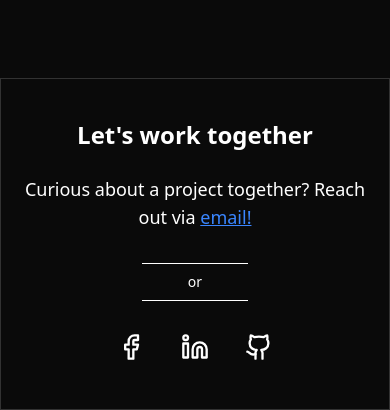
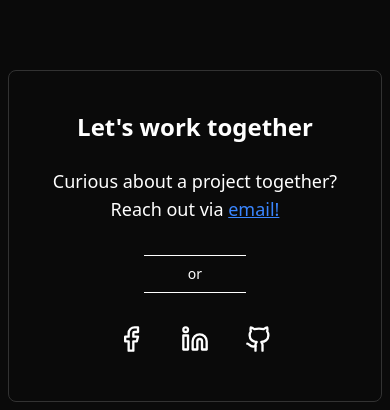
Before and after one commit to sandesh101/portfolio, a React (Vite) app: page / in a window 390 px wide. Shown: the part 4036-4446 px from the top of the page. Built offline with nearby package versions, Linux system fonts and the light colour scheme.

Commit message:
Contact Fixes

```diff
--- a/src/Components/Contact/Contact.jsx
+++ b/src/Components/Contact/Contact.jsx
@@ -18,7 +18,7 @@ const Contact = () => {
 
   return (
     <section
-      className="mt-20 sm:mt-40 px-4 sm:px-6 lg:mx-[13%] py-10 border border-[#323232]"
+      className="m-2 mt-18 sm:mt-40 px-4 sm:px-6 lg:mx-[13%] py-10 border border-[#323232] rounded-lg"
       id="contact"
     >
       {/* Heading */}
```
